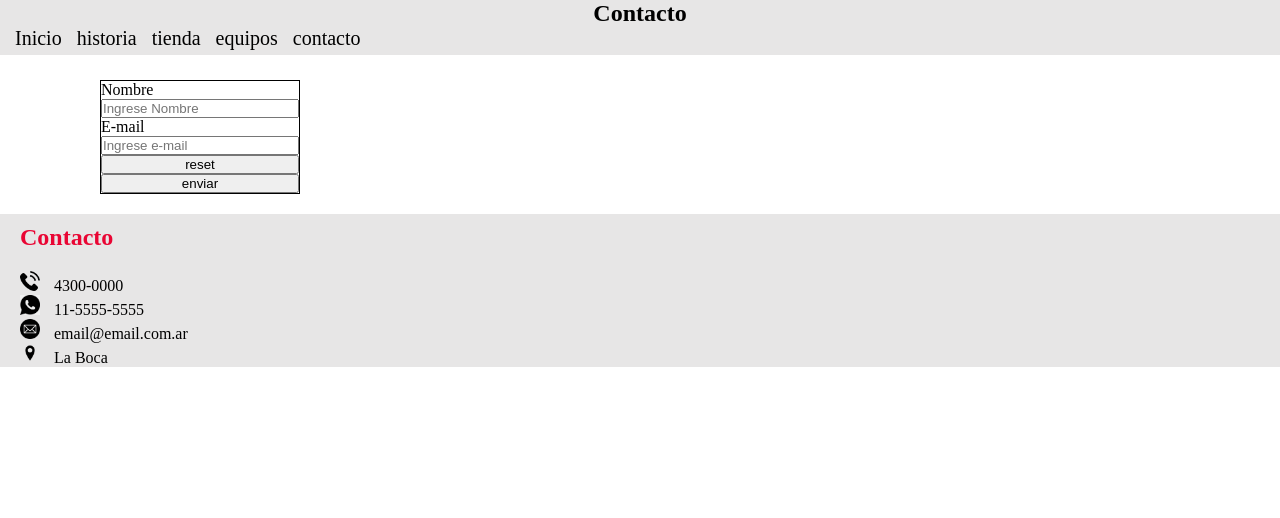
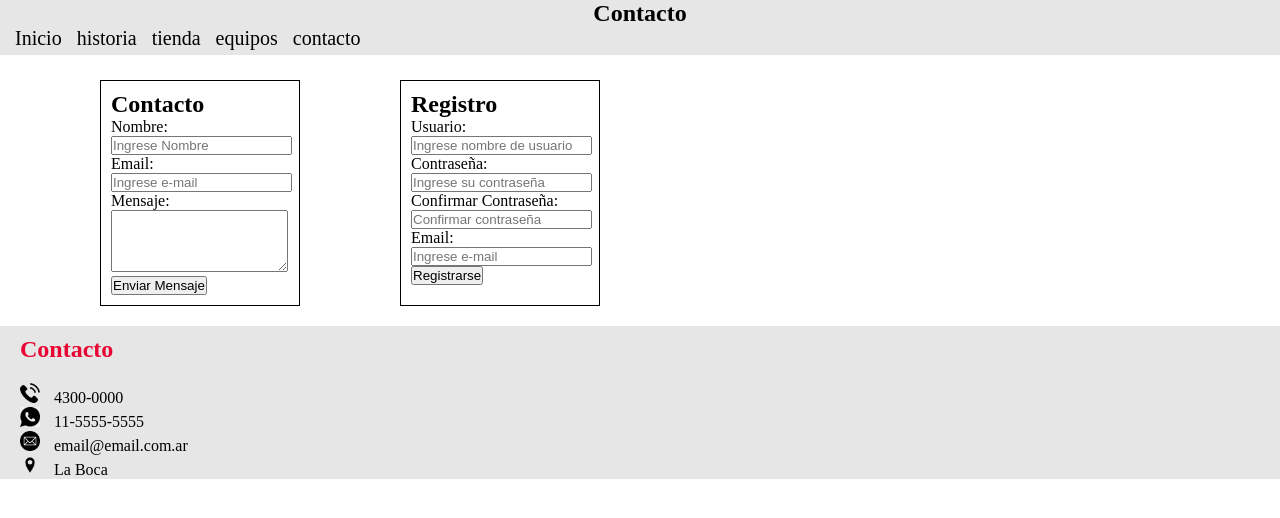
Before and after one commit to facuespinoza/cursocoder, a website: page paginas/contacto.html in a window 1280 px wide. Drawn offline with Linux system fonts and the light colour scheme.

Commit message:
actualizacion para entrega final

```diff
--- a/paginas/contacto.html
+++ b/paginas/contacto.html
@@ -27,17 +27,38 @@
 
     <main>
 
-        <div class="registro">
-            <form class="formularioContacto" action="">
-                <label for="Nombre">Nombre</label>
-                <input type="text" name="Nombre" id="Nombre" placeholder="Ingrese Nombre">
-                <label for="e-mail">E-mail</label>
-                <input type="e-mail" name="e-mail" id="e-mail" placeholder="Ingrese e-mail">
-                <input type="reset" value="reset">
-                <input type="submit" value="enviar">
 
+    <section class="contactoyregistro">
+        <div class="formularioContacto">
+            <h2>Contacto</h2>
+            <form action="/procesar_contacto.php" method="POST">
+                <label for="nombre">Nombre: </label>
+                <input type="text" id="nombre" name="nombre" placeholder="Ingrese Nombre"required>
+                <label for="email">Email:</label>
+                <input type="email" id="email" name="email" placeholder="Ingrese e-mail" required>
+                <label for="mensaje">Mensaje:</label>
+                <textarea id="mensaje" name="mensaje" rows="4" required></textarea>
+                <button type="submit">Enviar Mensaje</button>
             </form>
         </div>
+
+
+        <div class="formularioContacto">
+            <h2>Registro</h2>
+            <form action="/procesar_registro.php" method="POST">
+                <label for="usuario">Usuario:</label>
+                <input type="text" id="usuario" name="usuario" placeholder="Ingrese nombre de usuario" required>
+                <label for="contrasena">Contraseña:</label>
+                <input type="password" id="contrasena" name="contrasena" placeholder="Ingrese su contraseña" required>
+                <label for="confirmar_contrasena">Confirmar Contraseña:</label>
+                <input type="password" id="confirmar_contrasena" name="confirmar_contrasena"  placeholder="Confirmar contraseña"required>
+                <label for="email_registro">Email:</label>
+                <input type="email" id="email_registro" name="email_registro"  placeholder="Ingrese e-mail" required>
+                <button type="submit">Registrarse</button>
+            </form>
+        </div>
+    </section>
+
     </main>
 
     <footer class="pie-pagina">
--- a/scss/_escuderias.scss
+++ b/scss/_escuderias.scss
@@ -10,7 +10,7 @@
     justify-content: center;
 }
 
-@media (max-width: 350px){
+@media (max-width: 481px){
     .escuderias{
         row-gap: 20px;
         margin-top: 90px;
--- a/scss/_formularioContacto.scss
+++ b/scss/_formularioContacto.scss
@@ -4,5 +4,17 @@
     width: 200px;
     margin-top: 80px;
     margin-left: 100px;
-    border: solid, 1px;
+    border: solid, 1px black;
+    padding: 10px;
 }
+
+.contactoyregistro{
+    display: flex;
+    flex-direction: row;
+
+}
+@media (max-width: 481px){
+    .contactoyregistro{
+        flex-direction: column;
+    }
+}
--- a/scss/_pagina-principal.scss
+++ b/scss/_pagina-principal.scss
@@ -31,7 +31,7 @@
     display: none;
 }
 
-@media (max-width:350px){
+@media (max-width:481px){
     .pagina-principal .fa-bars{
         display: block;
         margin: 10px;
--- a/scss/_tiendaVirtual.scss
+++ b/scss/_tiendaVirtual.scss
@@ -43,7 +43,7 @@
     position: fixed;
     right: 30px ;
 }
-@media (max-width: 350px){
+@media (max-width: 481px){
     .CarritoCompra img{
         display: block;
         margin-top: -140px;
```
Also changed, not shown: paginas/equipos.html (+10 -10 lines), css/styles.css, scss/_extend.scss (line endings or trailing spaces), 1 other file.
